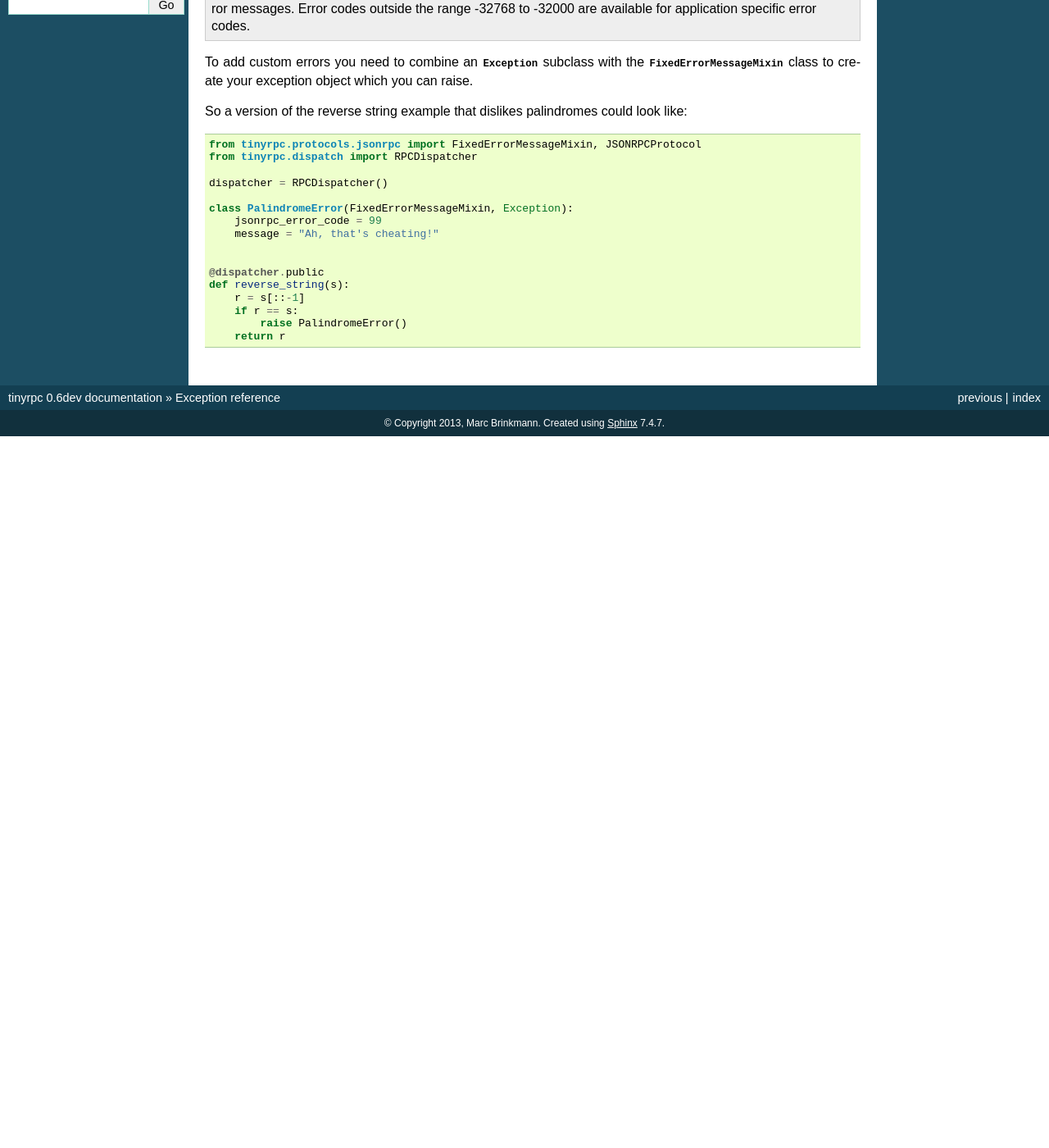
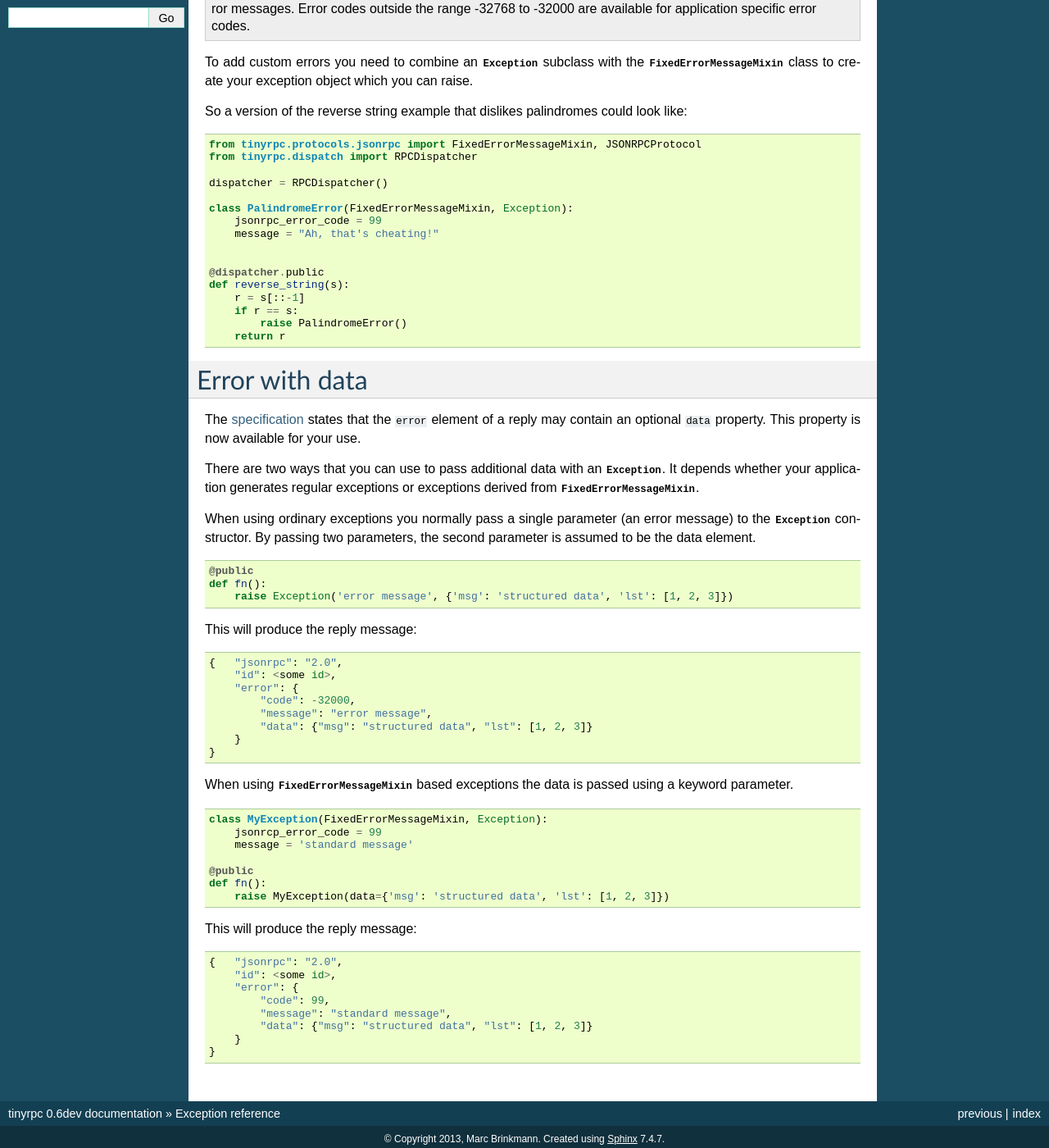
Before and after one commit to mbr/tinyrpc, a Sphinx documentation site: the page built from docs/exceptions.rst, in a window 1280 px wide and 1400 px high, scrolled down 270 px. Shown: the whole window at 82% size. Built offline with Sphinx 7.4.7, drawn with Linux system fonts in a browser that asks for light colours; before the commit the page ends 900 px from its top, so only the background shows below that.

Commit message:
closes #20, add data attribute to error object

```diff
--- a/docs/exceptions.rst
+++ b/docs/exceptions.rst
@@ -40,5 +40,60 @@ look like:
             raise PalindromeError()
         return r
 
+Error with data
+---------------
+
+The specification_ states that the ``error`` element of a reply may contain
+an optional ``data`` property. This property is now available for your use.
+
+There are two ways that you can use to pass additional data with an :py:class:`Exception`.
+It depends whether your application generates regular exceptions or exceptions derived
+from :py:class:`FixedErrorMessageMixin`.
+
+When using ordinary exceptions you normally pass a single parameter (an error message)
+to the :py:class:`Exception` constructor.
+By passing two parameters, the second parameter is assumed to be the data element.
+
+.. code-block:: python
+
+    @public
+    def fn():
+        raise Exception('error message', {'msg': 'structured data', 'lst': [1, 2, 3]})
+
+This will produce the reply message::
+
+    {   "jsonrpc": "2.0",
+        "id": <some id>,
+        "error": {
+            "code": -32000,
+            "message": "error message",
+            "data": {"msg": "structured data", "lst": [1, 2, 3]}
+        }
+    }
+
+When using :py:class:`FixedErrorMessageMixin` based exceptions the data is passed using
+a keyword parameter.
+
+.. code-block:: python
+
+    class MyException(FixedErrorMessageMixin, Exception):
+        jsonrcp_error_code = 99
+        message = 'standard message'
+
+    @public
+    def fn():
+        raise MyException(data={'msg': 'structured data', 'lst': [1, 2, 3]})
+
+This will produce the reply message::
+
+    {   "jsonrpc": "2.0",
+        "id": <some id>,
+        "error": {
+            "code": 99,
+            "message": "standard message",
+            "data": {"msg": "structured data", "lst": [1, 2, 3]}
+        }
+    }
+
 
 .. _specification: http://www.jsonrpc.org/specification#error_object
```
Also changed, not shown: 2 other files.
